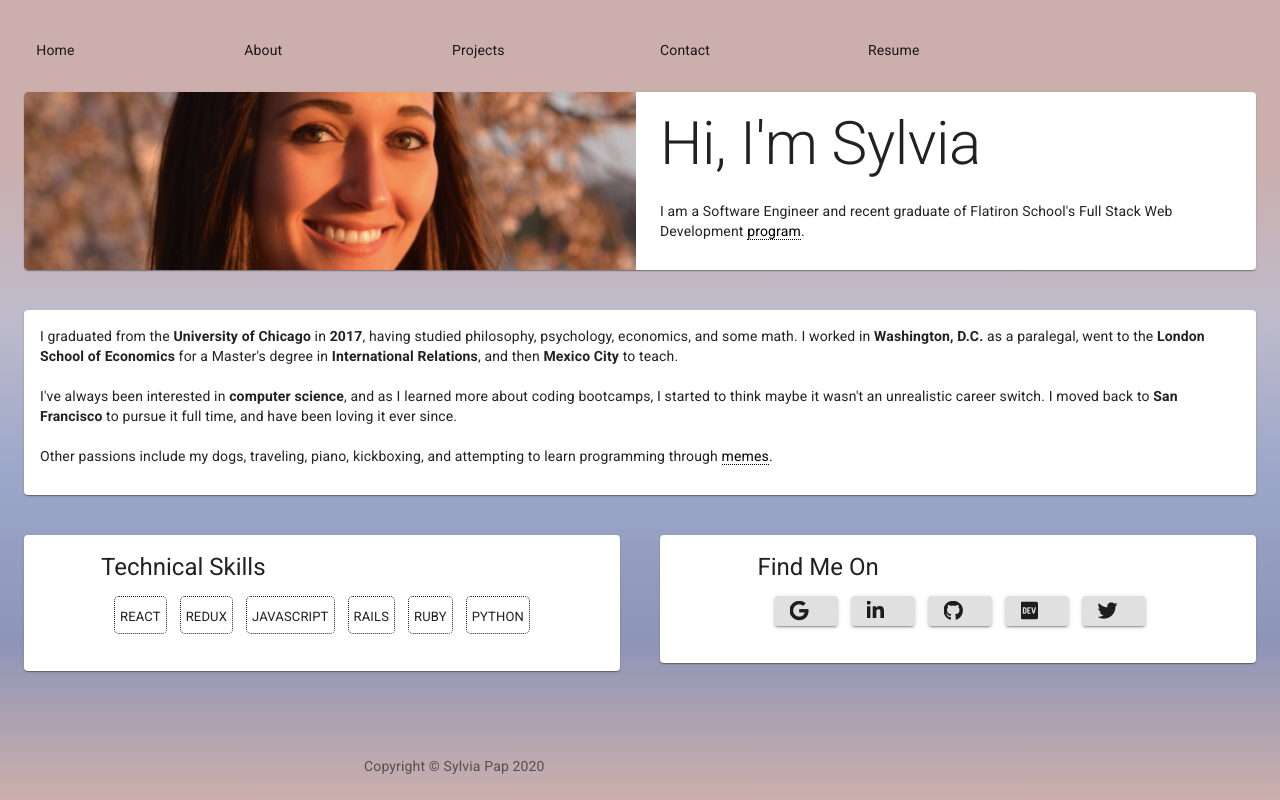
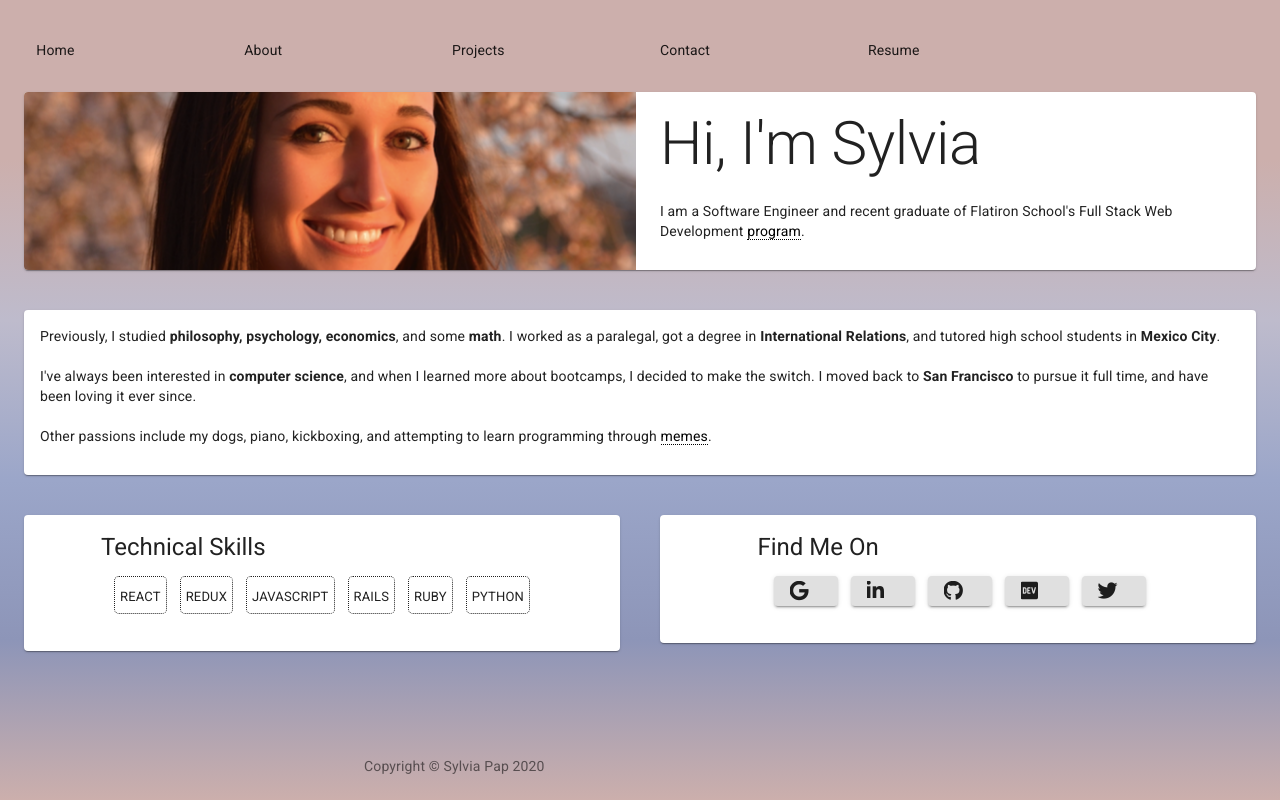
Before and after one commit to sylviapap/personal-site-react, a React (Create React App) app: page / in a window 1280 px wide. Built offline with nearby package versions, Linux system fonts and the light colour scheme.

Commit message:
Update bio

```diff
--- a/src/pages/Home.js
+++ b/src/pages/Home.js
@@ -89,13 +89,13 @@ export default function Home() {
         <Card className={classes.root}>
             <CardContent>
               <Typography variant="body2" gutterBottom>
-              I graduated from the <strong>University of Chicago</strong> in <strong>2017</strong>, having studied philosophy, psychology, economics, and some math. I worked in <strong>Washington, D.C.</strong> as a paralegal, went to the <strong>London School of Economics</strong> for a Master's degree in <strong>International Relations</strong>, and then <strong>Mexico City</strong> to teach.
-    <br></br>
-    <br></br>
- I've always been interested in <strong>computer science</strong>, and as I learned more about coding bootcamps, I started to think maybe it wasn't an unrealistic career switch. I moved back to <strong>San Francisco</strong> to pursue it full time, and have been loving it ever since.
-    <br></br>
-    <br></br>
-    Other passions include my dogs, traveling, piano, kickboxing, and attempting to learn programming through <Link className={classes.links} underline="none" href="https://www.instagram.com/p/B-AJtycgYKU/?igshid=12f3s8qalj71s">memes</Link>.
+              Previously, I studied <strong>philosophy, psychology, economics</strong>, and some <strong>math</strong>. I worked as a paralegal, got a degree in <strong>International Relations</strong>, and tutored high school students in <strong>Mexico City</strong>.
+              <br></br>
+              <br></br>
+              I've always been interested in <strong>computer science</strong>, and when I learned more about bootcamps, I decided to make the switch. I moved back to <strong>San Francisco</strong> to pursue it full time, and have been loving it ever since.
+              <br></br>
+              <br></br>
+              Other passions include my dogs, piano, kickboxing, and attempting to learn programming through <Link className={classes.links} underline="none" href="https://www.instagram.com/p/B-AJtycgYKU/?igshid=12f3s8qalj71s">memes</Link>.
                 </Typography>
             </CardContent>
         </Card>
```
